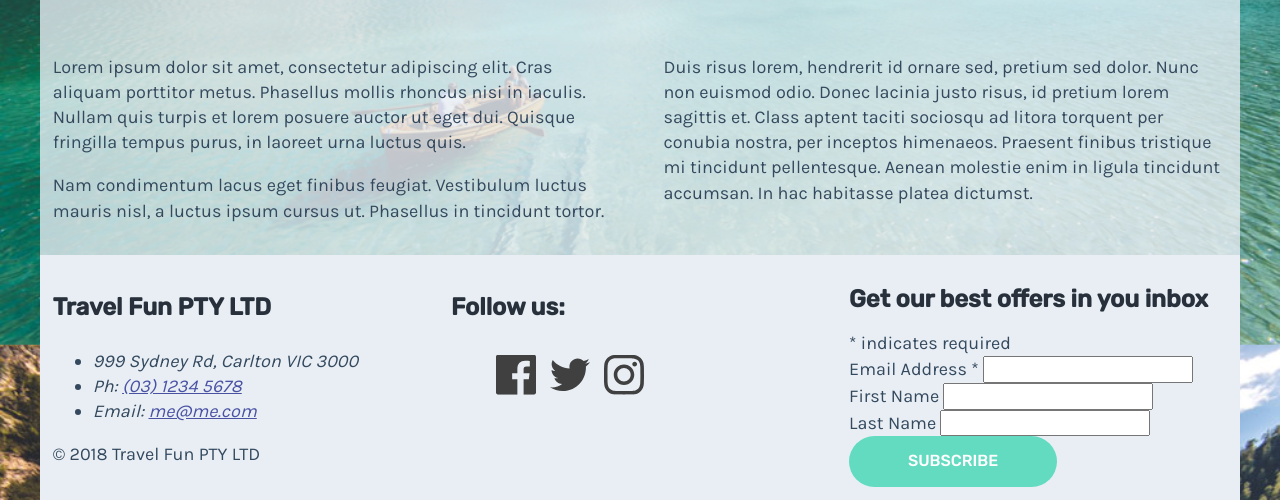
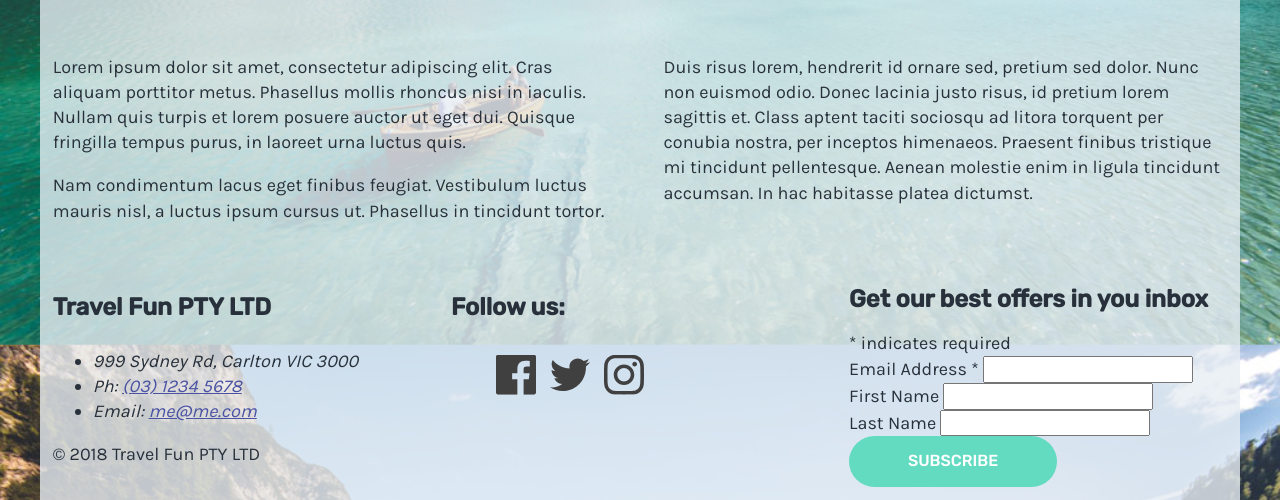
Before and after one commit to meeum/website-masterclass, a plain HTML site: page index.html in a window 1280 px wide. Shown: the part 509-1009 px from the top of the page. Drawn offline with Linux system fonts and the light colour scheme.

Commit message:
change main bg color

```diff
--- a/resources/css/main.css
+++ b/resources/css/main.css
@@ -27,9 +27,9 @@
   --color-secondary-d: #319bf5;
   --color-secondary-e: #34495e;
 
-  --main-text-color: var(--color-secondary-e);
+  --main-text-color: var(--color-secondary-b);
   --heading-text-color: var(--color-secondary-b);
-  --body-bg-color: var(--color-secondary-a);
+  --body-bg-color: var(--color-primary-a);
   --main-bg-color: var(--color-white);
   --padder: 1%;
   --spacer: 20px;
@@ -102,7 +102,7 @@ body {
 }
 
 .inner-footer {
-  background-color: var(--main-bg-color);
+  background-color: rgba(var(--color-white-rgb), 0.8);
   margin-bottom: 20px;
 }
 
@@ -513,9 +513,10 @@ button:disabled,
 .image-gallery a img {
   filter: grayscale(70%);
   transition: filter var(--transition-time), transform var(--transition-time);
+  box-shadow: 2px 2px 2px rgba(0,0,0,.5);
 }
 
 .image-gallery a:hover img {
-  transform: scale(1.1);
+  transform: scale(1.05);
   filter: unset;
 }
```
